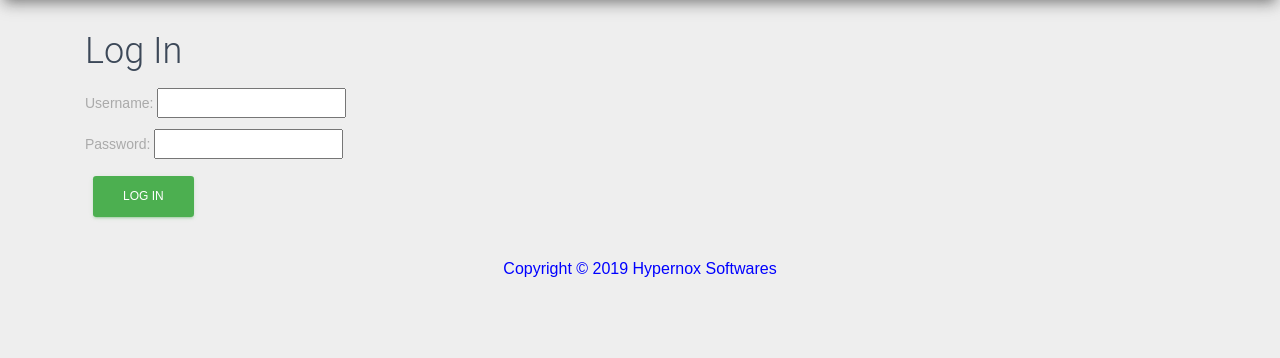
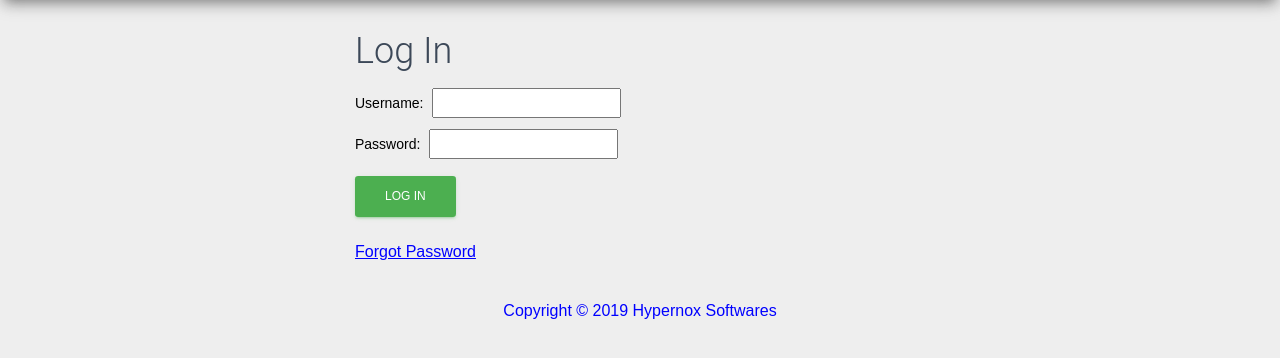
Before and after one commit to hyperonx/DjangoTimerApp, a Django app: page /users/login/ in a window 1280 px wide. Shown: the part 70-428 px from the top of the page. Run offline with Django 3.2, Linux system fonts and the light colour scheme; some libraries are stand-ins or nearby versions; some web fonts are replaced.

Commit message:
forgot password btn

```diff
--- a/taskTimer/static/css/styles.css
+++ b/taskTimer/static/css/styles.css
@@ -50,3 +50,7 @@ footer {
 	width: 400px;
 	height: 8px;
   } */
+  label {
+	  color:rgb(0, 0, 0);
+	  margin-right: 5px
+  }
--- a/templates/base.html
+++ b/templates/base.html
@@ -28,8 +28,8 @@
  {% block content %} {% endblock %}
  <!-- Footer -->
  {% include 'partials/_footer.html' %}
+ <script src="{%static 'js/jquery-3.3.1.slim.min.js' %}"></script>
  <script src="{%static 'js/bootstrap.min.js' %}"></script>
- <script src="{%static 'js/jquery-3.3.1.slim.min.js' %}"></script>
  <script src="{%static 'js/popper.min.js' %}"></script>
 
 
--- a/templates/registration/login.html
+++ b/templates/registration/login.html
@@ -2,14 +2,21 @@
  {% extends 'base.html' %}
 
 {% block tasks %}Log In{% endblock tasks %}
+
 {% block content %}
 <div class="container">
-<h2>Log In</h2>
+
+</div>
+
+<div class="container mx-auto" style="width: 600px;">
+    <h2>Log In</h2></<h2>
 <form method="post">
     {% csrf_token %}
     {{ form.as_p }}
+    <button class="btn btn-success ml-auto" type="submit" syle="margin-left:auto">Log In</button>
+</form>
+<a href="{% url 'password_reset' %}" class ="ml-auto" style ="text-decoration: underline;color:blue">Forgot Password</a>
+</div>
 
-    <button class="btn btn-success ml-2" type="submit">Log In</button>
-</form>
-</div>
+
 {% endblock content %}
--- a/templates/registration/password_change_form.html
+++ b/templates/registration/password_change_form.html
@@ -2,6 +2,7 @@
 {% extends 'base.html' %}
 {% block tasks %}Password Change{% endblock tasks %}
 {% block content %}
+<div class="container">
 <h1>Password change</h1>
 <p>Please enter your old password, for security's sake, and then enter your
     new password twice so we can verify you typed it in correctly.</p>
@@ -11,4 +12,5 @@
     <input class="btn btn-success" type="submit" value="Change my password">
 
 </form>
+</div>
 {% endblock content %}
--- a/templates/registration/password_reset_form.html
+++ b/templates/registration/password_reset_form.html
@@ -1,7 +1,9 @@
 <!-- templates/registration/password_reset_form.html -->
 {% extends 'base.html' %}
+
 {% block tasks %}Forgot Your Password?{% endblock tasks %}
 {% block content %}
+<div class="container mx-auto" style="width: 600px;">
 <h1>Forgot your password?</h1>
 <p>Enter your email address below, and we'll email instructions for setting
     a new one.</p>
@@ -11,4 +13,5 @@
     <input class="btn btn-success" type="submit" value="Send me instructions!">
 
 </form>
+</div>
 {% endblock content %}
--- a/users/urls.py
+++ b/users/urls.py
@@ -1,11 +1,38 @@
-from django.urls import path
-from django.contrib.auth import views
+from django.urls import path, include
+from django.contrib.auth import views as auth_views
 from .views import SignUpView
 
 
 
 urlpatterns = [
     path('signup/', SignUpView.as_view(), name='signup'),
-    # path('login/', views.LoginView.as_view(), name='login')
+    path('password_reset/', auth_views.PasswordResetView.as_view(), name ='password_reset'),
 
 ]
+
+
+# pathpatterns = [
+#     # path(r'^$', HomeView.as_view(), name='home'),
+#     re_path(r'^register/$', register_view, name='signup'),
+#     re_path(r'^activate/(?P<uidb64>[0-9A-Za-z_\-]+)/(?P<token>[0-9A-Za-z]{1,13}-[0-9A-Za-z]{1,20})/$',
+#             activate, name='users_activate'),
+#     re_path('login/', auth_views.LoginView, {
+#         'template_name': "users/registration/login.html"},
+#         name='login'),
+#     re_path('logout/', auth_views.LogoutView,
+#         {'next_page': settings.LOGIN_REDIRECT_path}, name='logout'),
+
+#     re_path(r'^password_reset/$', auth_views.PasswordResetView,
+#         {'template_name': "users/registration/password_reset_form.html"},
+#         name='password_reset'),
+#     re_path(r'^password_reset/done/$', auth_views.PasswordResetDoneView,
+#         {'template_name': "users/registration/password_reset_done.html"},
+#         name='password_reset_done'),
+#     re_path(r'^reset/(?P<uidb64>[0-9A-Za-z_\-]+)/(?P<token>[0-9A-Za-z]{1,13}-[0-9A-Za-z]{1,20})/$',
+#         auth_views.PasswordResetConfirmView,
+#         {'template_name': "users/registration/password_reset_confirm.html"},
+#         name='password_reset_confirm'),
+#     re_path(r'^reset/done/$', auth_views.PasswordResetCompleteView,
+#         {'template_name': "users/registration/password_reset_complete.html"},
+#         name='password_reset_complete'),
+# ]
--- a/users/views.py
+++ b/users/views.py
@@ -1,5 +1,6 @@
 from django.urls import reverse_lazy
-from django.views.generic import CreateView
+from django.shortcuts import render, redirect, HttpResponse
+from django.views.generic import CreateView, TemplateView
 from .forms import CustomUserCreationForm
 
 
@@ -7,3 +8,6 @@ class SignUpView(CreateView):
     form_class = CustomUserCreationForm
     success_url = reverse_lazy('login')
     template_name = 'registration/signup.html'
+
+class PasswordResetView(TemplateView):
+    template_name = 'registration/password_reset_form.html'
```
